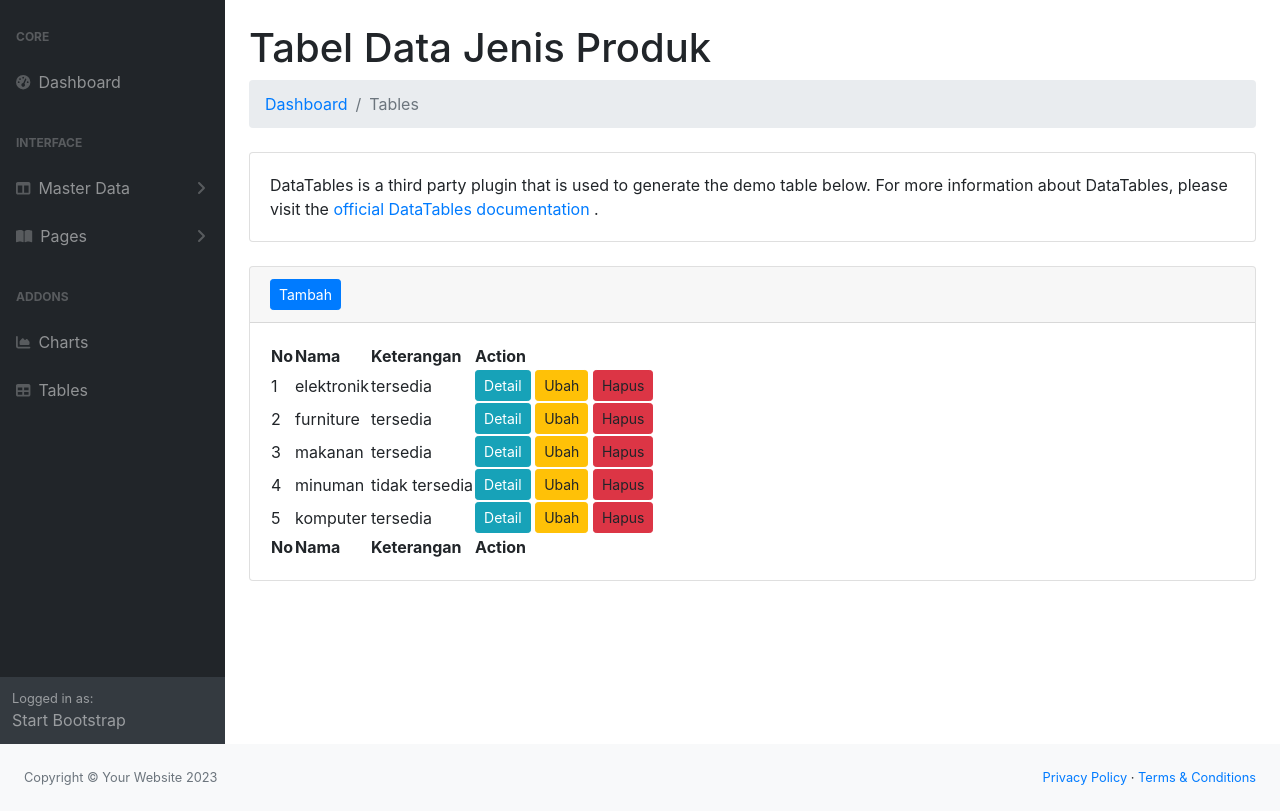
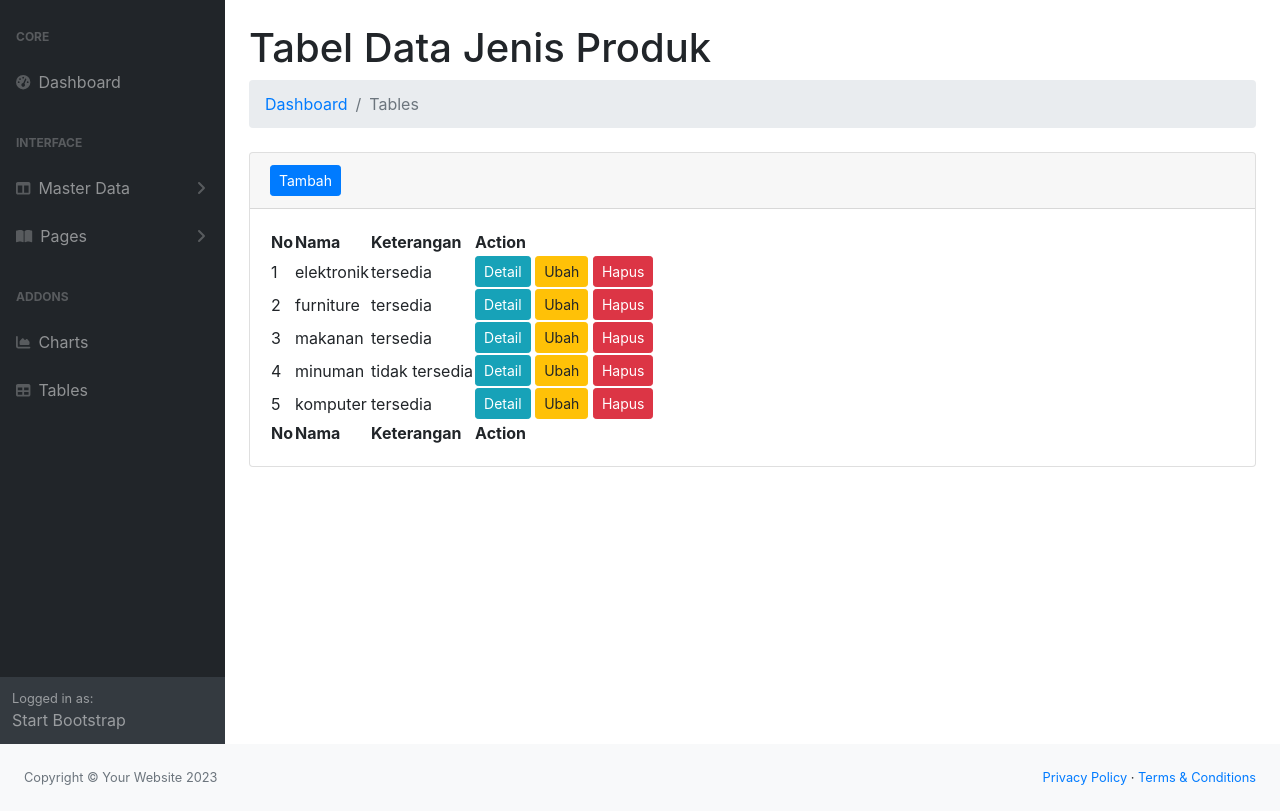
Before and after one commit to andiarz/Tugas_MSIB, a PHP site: page /index.php?url=jenis_produk in a window 1280 px wide. Shown: the part 56-867 px from the top of the page. Run offline with PHP 8.4, Linux system fonts and the light colour scheme; data comes from the database, SQL or seed files in the repository; some libraries are stand-ins or nearby versions.

Commit message:
Update jenis_produk.php

```diff
--- a/TugasPHP/web_native-master/admin/jenis_produk.php
+++ b/TugasPHP/web_native-master/admin/jenis_produk.php
@@ -15,13 +15,7 @@ $jenis_produk = $model->JenisProduk();
                             <li class="breadcrumb-item"><a href="index.html">Dashboard</a></li>
                             <li class="breadcrumb-item active">Tables</li>
                         </ol>
-                        <div class="card mb-4">
-                            <div class="card-body">
-                                DataTables is a third party plugin that is used to generate the demo table below. For more information about DataTables, please visit the
-                                <a target="_blank" href="https://datatables.net/">official DataTables documentation</a>
-                                .
-                            </div>
-                        </div>
+
                         <div class="card mb-4">
                         <div class="card-header">
                                 <!-- <i class="fas fa-table me-1"></i>
@@ -61,9 +55,9 @@ $jenis_produk = $model->JenisProduk();
                                             <td><?= $row['keterangan']?></td>
                                             <td>
                                                 <form action="produk_controller.php" method="POST">
-                                                    <a class="btn btn-info btn-sm" href="index.php?url=product_detail&id=<?= $row ['id'] ?>">Detail</a>
-                                                    <a class="btn btn-warning btn-sm">Ubah</a>
-                                                    <a class="btn btn-danger btn-sm">Hapus</a>
+                                                    <a class="btn btn-info btn-sm" href="index.php?url=jenis_produk_detail&id=<?= $row ['id'] ?>">Detail</a>
+                                                    <a class="btn btn-warning btn-sm" href="index.php?url=jenis_produk_form&idedit=<?= $row ['id'] ?>">Ubah</a>
+                                                    <button type="submit" class="btn btn-danger btn-sm" name="proses" value="hapus" onclick="return confirm('Yakin ingin Menghapusnya?')">Hapus</button>
 
                                                     <input type="hidden" name="idx" value="<?= $row['id']?>">
                                                 </form>
```
